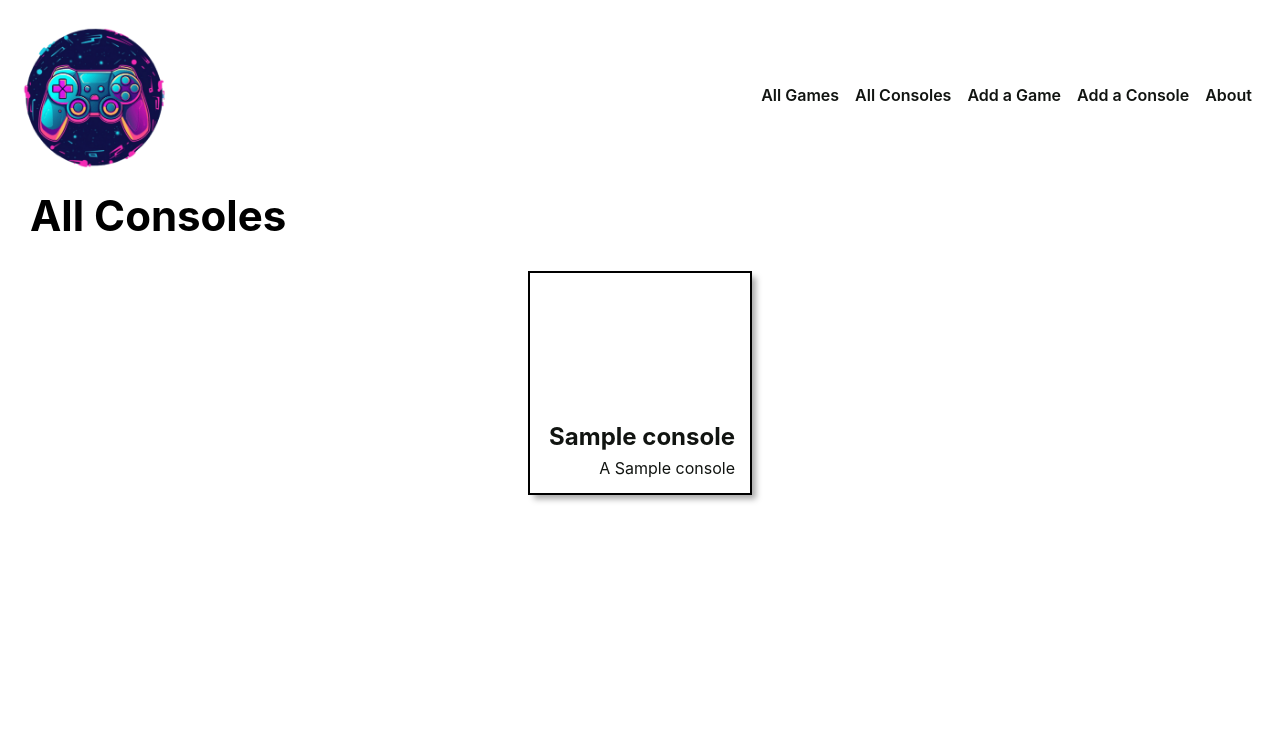
After one commit to kscott2016/finch-collector-lab, a Django app: page /consoles/ in a window 1280 px wide. The commit adds this page. Shown: the top 745 px of the page. Run offline with Django 4.2, Linux system fonts and the light colour scheme; tables that the repository leaves empty hold one stand-in row (values such as "Sample post").

Commit message:
add Console to game model

```diff
--- a/main_app/models.py
+++ b/main_app/models.py
@@ -10,10 +10,21 @@ TYPES = (
   ('O', 'Other'),
 )
 
+class Console(models.Model):
+  name = models.CharField(max_length=50)
+  company = models.CharField(max_length=20)
+
+  def __str__(self):
+    return self.name
+
+  def get_absolute_url(self):
+    return reverse('console-detail', kwargs={'pk': self.id})
+
 class Game(models.Model):
   name = models.CharField(max_length=100)
   description = models.TextField(max_length=250)
   release_year = models.IntegerField()
+  consoles = models.ManyToManyField(Console)
 
   def __str__(self):
     return self.name
@@ -44,14 +55,3 @@ class Type(models.Model):
   def __str__(self):
 
     return f"{self.get_type_display()}"
-
-
-class Console(models.Model):
-  name = models.CharField(max_length=50)
-  company = models.CharField(max_length=20)
-
-  def __str__(self):
-    return self.name
-
-  def get_absolute_url(self):
-    return reverse('console-detail', kwargs={'pk': self.id})
--- /dev/null
+++ b/main_app/static/css/consoles/console-index.css
@@ -0,0 +1,64 @@
+.card-container {
+  padding: 0 40px;
+  display: flex;
+  justify-content: center;
+  flex-wrap: wrap;
+}
+
+.card {
+  width: 224px;
+  height: 224px;
+  margin: 10px;
+  border: solid 2px;
+  box-shadow: var(--card-box-shadow);
+  position: relative;
+}
+
+.card-bg{
+  opacity: .4;
+  position: absolute;
+  display: inline-flex;
+  top: 0;
+  left: 0;
+  width: 100%;
+  height: 100%;
+}
+
+.card-content {
+  padding: 15px;
+  height: 100%;
+  width: 100%;
+  display: flex;
+  align-items: flex-end;
+  justify-content: flex-end;
+  flex-direction: column;
+}
+
+.card > a {
+  position: absolute;
+  top: 0;
+  left: 0;
+  width: 100%;
+  height: 100%;
+  display: inline-block;
+  text-decoration: none;
+  color: var(--text-color);
+}
+
+.card h2 {
+  margin: 7px 0;
+  font-size: var(--font-xl);
+}
+
+.card p {
+  margin: 0;
+  font-size: var(--font-reg);
+}
+
+.page-header > img {
+  margin-left: 10px;
+}
+
+.page-header > img:first-of-type {
+  margin-left: 15px;
+}
--- a/main_app/templates/base.html
+++ b/main_app/templates/base.html
@@ -29,8 +29,10 @@
       <ul>
         <!-- new markup below -->
         <li><a href="/games">All Games</a></li>
+        <li><a href="/consoles">All Consoles</a></li>
         <!-- existing markup -->
         <li><a href="{% url 'game-create' %}">Add a Game</a></li>
+        <li><a href="{% url 'console-create' %}">Add a Console</a></li>
         <li><a href="/about">About</a></li>
         {% comment %} <li><a href="/about">About</a></li> {% endcomment %}
       </ul>
--- /dev/null
+++ b/main_app/templates/main_app/console_list.html
@@ -0,0 +1,31 @@
+{% extends 'base.html' %}
+{% load static %}
+
+{% block head %}
+<link
+  rel="stylesheet"
+  type="text/css"
+  href="{% static 'css/consoles/console-index.css' %}"
+/>
+{% endblock %}
+
+{% block content %}
+
+<section class="page-header">
+  <h1>All Consoles</h1>
+</section>
+
+<section class="card-container">
+  {% for console in console_list %}
+  <div class="card">
+    <a href="{% url 'console-detail' console.id %}">
+      <div class="card-content">
+        <h2>{{ console.name }}</h2>
+        <p>A {{ console.company }} console</p>
+      </div>
+    </a>
+  </div>
+  {% endfor %}
+</section>
+
+{% endblock %}
--- a/main_app/urls.py
+++ b/main_app/urls.py
@@ -10,4 +10,9 @@ urlpatterns = [
   path('games/<int:pk>/update/', views.GameUpdate.as_view(), name='game-update'),
   path('games/<int:pk>/delete/', views.GameDelete.as_view(), name='game-delete'),
   path('games/<int:game_id>/add-type/', views.add_type, name='add-type'),
+  path('consoles/create/', views.ConsoleCreate.as_view(), name='console-create'),
+  path('consoles/<int:pk>/', views.ConsoleDetail.as_view(), name='console-detail'),
+  path('consoles/', views.ConsoleList.as_view(), name='console-index'),
+  path('consoles/<int:pk>/update/', views.ConsoleUpdate.as_view(), name='console-update'),
+  path('consoles/<int:pk>/delete/', views.ConsoleDelete.as_view(), name='console-delete'),
 ]
--- a/main_app/views.py
+++ b/main_app/views.py
@@ -3,7 +3,8 @@ from django.shortcuts import render, redirect
 # Add the following import
 # from django.http import HttpResponse
 from django.views.generic.edit import CreateView, UpdateView, DeleteView
-from .models import Game
+from django.views.generic import ListView, DetailView
+from .models import Game, Console
 from .forms import TypeForm
 
 # class Game:  # Note that parens are optional if not inheriting from another class
@@ -65,3 +66,22 @@ class GameUpdate(UpdateView):
 class GameDelete(DeleteView):
   model = Game
   success_url = '/games/'
+
+class ConsoleCreate(CreateView):
+  model = Console
+  fields = '__all__'
+  success_url = '/consoles/'
+
+class ConsoleList(ListView):
+  model = Console
+
+class ConsoleDetail(DetailView):
+  model = Console
+
+class ConsoleUpdate(UpdateView):
+  model = Console
+  fields = '__all__'
+
+class ConsoleDelete(DeleteView):
+  model = Console
+  success_url = '/consoles/'
```
Also changed, not shown: main_app/static/css/consoles/console-detail.css (added, +52 -0 lines), main_app/templates/main_app/console_confirm_delete.html (added, +22 -0 lines), main_app/templates/main_app/console_detail.html (added, +24 -0 lines), main_app/templates/main_app/console_form.html (added, +24 -0 lines).
